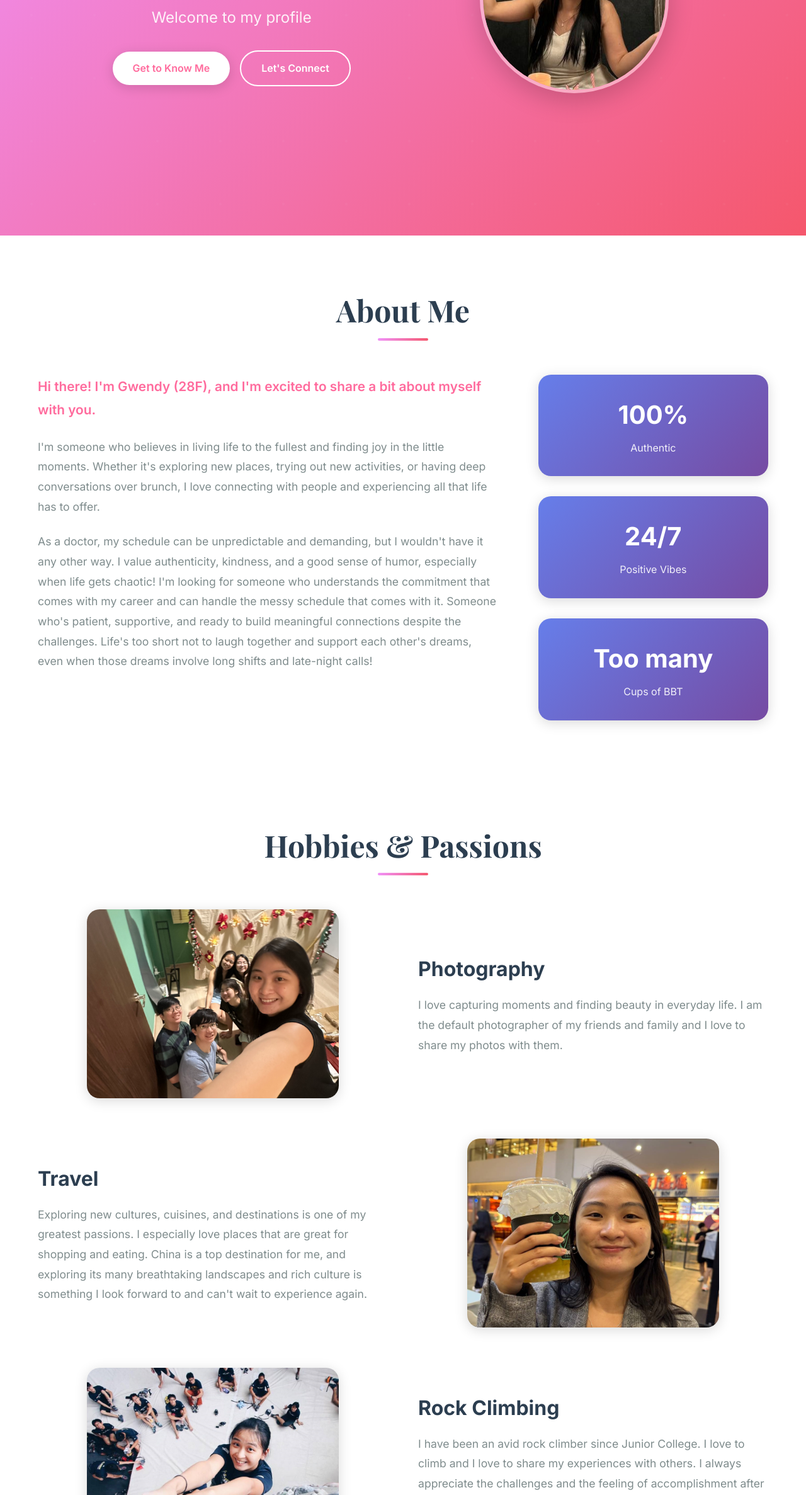
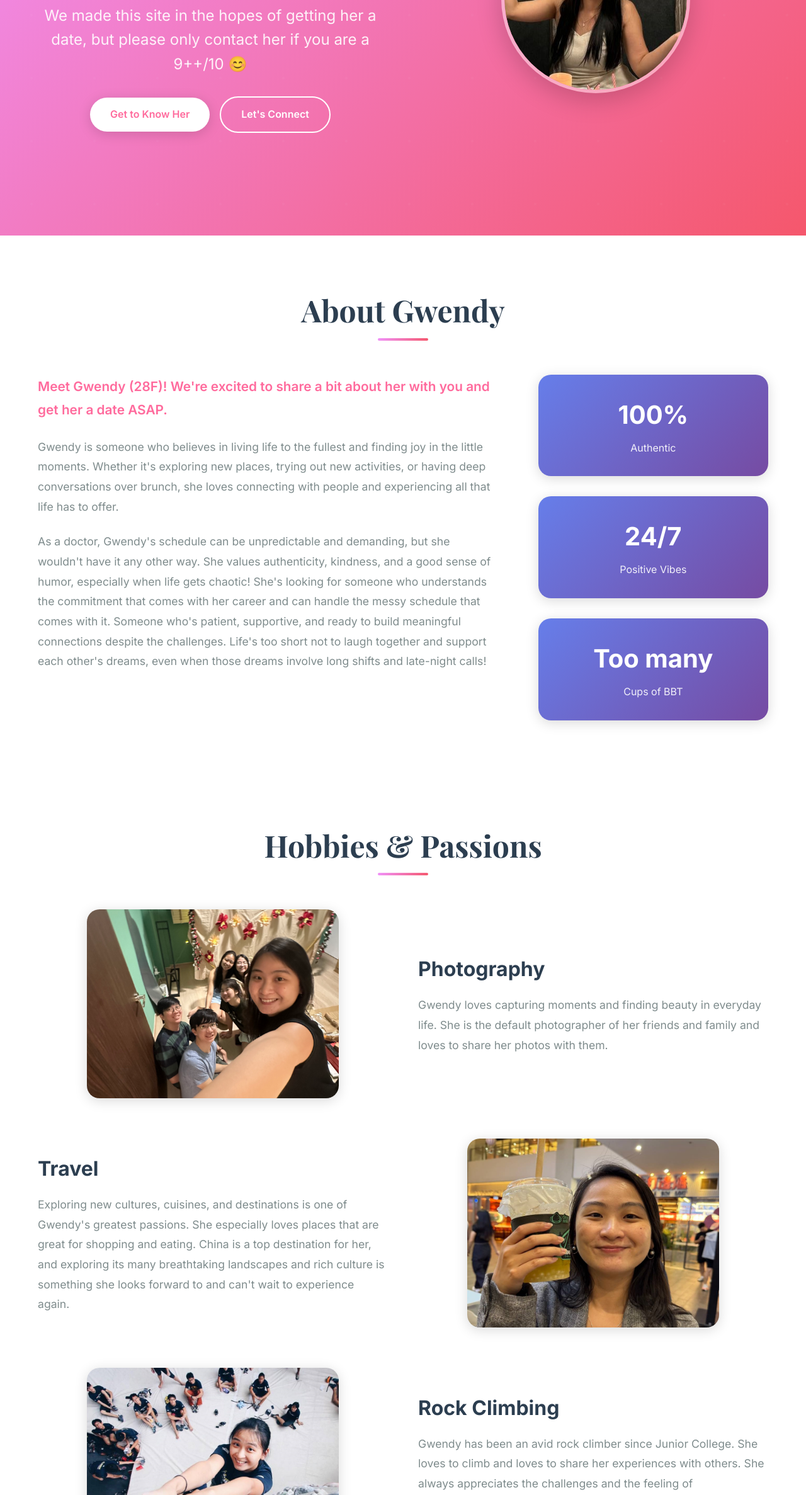
Before and after one commit to BBYawn/gwendy-dating-profile, a plain HTML site: page index.html in a window 1280 px wide. Shown: the part 426-2800 px from the top of the page at 63% size. Drawn offline with nearby package versions, Linux system fonts and the light colour scheme.

Commit message:
3rd person update

```diff
--- a/index.html
+++ b/index.html
@@ -32,9 +32,10 @@
         <div class="hero-content">
             <div class="hero-text">
                 <h1 class="hero-title">Gwendollyn Tan</h1>
-                <p class="hero-subtitle">Welcome to my profile</p>
+                <p class="hero-subtitle">Welcome to Gwendy's profile</p>
+                <p class="hero-subtitle">We made this site in the hopes of getting her a date, but please only contact her if you are a 9++/10 😊</p>
                 <div class="hero-buttons">
-                    <a href="#about" class="btn btn-primary">Get to Know Me</a>
+                    <a href="#about" class="btn btn-primary">Get to Know Her</a>
                     <a href="#contact" class="btn btn-secondary">Let's Connect</a>
                 </div>
             </div>
@@ -48,21 +49,21 @@
 
     <section id="about" class="section about-section">
         <div class="container">
-            <h2 class="section-title">About Me</h2>
+            <h2 class="section-title">About Gwendy</h2>
             <div class="about-content">
                 <div class="about-text">
                     <p class="lead">
-                        Hi there! I'm Gwendy (28F), and I'm excited to share a bit about myself with you.
+                        Meet Gwendy (28F)! We're excited to share a bit about her with you and get her a date ASAP.
                     </p>
                     <p>
-                        I'm someone who believes in living life to the fullest and finding joy in the little moments.
+                        Gwendy is someone who believes in living life to the fullest and finding joy in the little moments.
                         Whether it's exploring new places, trying out new activities, or having deep conversations over
-                        brunch, I love connecting with people and experiencing all that life has to offer.
+                        brunch, she loves connecting with people and experiencing all that life has to offer.
                     </p>
                     <p>
-                        As a doctor, my schedule can be unpredictable and demanding, but I wouldn't have it any other way.
-                        I value authenticity, kindness, and a good sense of humor, especially when life gets chaotic! I'm
-                        looking for someone who understands the commitment that comes with my career and can handle the
+                        As a doctor, Gwendy's schedule can be unpredictable and demanding, but she wouldn't have it any other way.
+                        She values authenticity, kindness, and a good sense of humor, especially when life gets chaotic! She's
+                        looking for someone who understands the commitment that comes with her career and can handle the
                         messy schedule that comes with it. Someone who's patient, supportive, and ready to
                         build meaningful connections despite the challenges. Life's too short not to laugh together and
                         support each other's dreams, even when those dreams involve long shifts and late-night calls!
@@ -97,7 +98,7 @@
                     <div class="hobby-text">
                         <h3>Photography</h3>
                         <p>
-                            I love capturing moments and finding beauty in everyday life. I am the default photographer of my friends and family and I love to share my photos with them.
+                            Gwendy loves capturing moments and finding beauty in everyday life. She is the default photographer of her friends and family and loves to share her photos with them.
                         </p>
                     </div>
                 </div>
@@ -108,7 +109,7 @@
                     <div class="hobby-text">
                         <h3>Travel</h3>
                         <p>
-                            Exploring new cultures, cuisines, and destinations is one of my greatest passions. I especially love places that are great for shopping and eating. China is a top destination for me, and exploring its many breathtaking landscapes and rich culture is something I look forward to and can't wait to experience again.
+                            Exploring new cultures, cuisines, and destinations is one of Gwendy's greatest passions. She especially loves places that are great for shopping and eating. China is a top destination for her, and exploring its many breathtaking landscapes and rich culture is something she looks forward to and can't wait to experience again.
                         </p>
                     </div>
                 </div>
@@ -119,7 +120,7 @@
                     <div class="hobby-text">
                         <h3>Rock Climbing</h3>
                         <p>
-                            I have been an avid rock climber since Junior College. I love to climb and I love to share my experiences with others. I always appreciate the challenges and the feeling of accomplishment after a successful climb, and it can be a good bonding experience with friends.
+                            Gwendy has been an avid rock climber since Junior College. She loves to climb and loves to share her experiences with others. She always appreciates the challenges and the feeling of accomplishment after a successful climb, and it can be a good bonding experience with friends.
                         </p>
                     </div>
                 </div>
@@ -130,7 +131,7 @@
                     <div class="hobby-text">
                         <h3>Family</h3>
                         <p>
-                            Family is everything to me. I love to spend time with my family and I love to make them laugh. I love to make them proud and I love to be there for them when they need me. They are my support system and a big priority in my life.
+                            Family is everything to Gwendy. She loves to spend time with her family and loves to make them laugh. She loves to make them proud and loves to be there for them when they need her. They are her support system and a big priority in her life.
                         </p>
                     </div>
                 </div>
@@ -145,32 +146,32 @@
                 <div class="interest-card">
                     <div class="interest-icon">🐶</div>
                     <h3>Animals and Pets</h3>
-                    <p>I love animals and especially dogs, and I have a soft spot for them. I love to spend time with them and take care of them.</p>
+                    <p>Gwendy loves animals and especially dogs, and she has a soft spot for them. She loves to spend time with them and take care of them.</p>
                 </div>
                 <div class="interest-card">
                     <div class="interest-icon">✈️</div>
                     <h3>Travel</h3>
-                    <p>Exploring new cultures, cuisines, and destinations is one of my greatest passions.</p>
+                    <p>Exploring new cultures, cuisines, and destinations is one of Gwendy's greatest passions.</p>
                 </div>
                 <div class="interest-card">
                     <div class="interest-icon">🧗‍♂️</div>
                     <h3>Sports</h3>
-                    <p>I am an avid rock climber and I enjoy keeping active.</p>
+                    <p>Gwendy is an avid rock climber and enjoys keeping active.</p>
                 </div>
                 <div class="interest-card">
                     <div class="interest-icon">🍳</div>
                     <h3>Movies and TV Shows</h3>
-                    <p>I enjoy watching movies and TV shows (especially K-dramas!) and I love to discuss them with others.</p>
+                    <p>Gwendy enjoys watching movies and TV shows (especially K-dramas!) and loves to discuss them with others.</p>
                 </div>
                 <div class="interest-card">
                     <div class="interest-icon">🎵</div>
                     <h3>Music</h3>
-                    <p>Music is the soundtrack to my life, and I love discovering new artists and genres.</p>
+                    <p>Music is the soundtrack to Gwendy's life, and she loves discovering new artists and genres.</p>
                 </div>
                 <div class="interest-card">
                     <div class="interest-icon">🍔</div>
                     <h3>Food</h3>
-                    <p>I love to eat, especially food from different cultures.</p>
+                    <p>Gwendy loves to eat, especially food from different cultures.</p>
                 </div>
             </div>
         </div>
@@ -179,7 +180,7 @@
     <section id="contact" class="section contact-section">
         <div class="container">
             <h2 class="section-title">Let's Connect</h2>
-            <p class="section-subtitle">I'd love to hear from you! Feel free to reach out.</p>
+            <p class="section-subtitle">She'd love to hear from you! Feel free to reach out.</p>
             <div class="contact-content">
                 <div class="contact-info">
                     <div class="contact-item">
```
